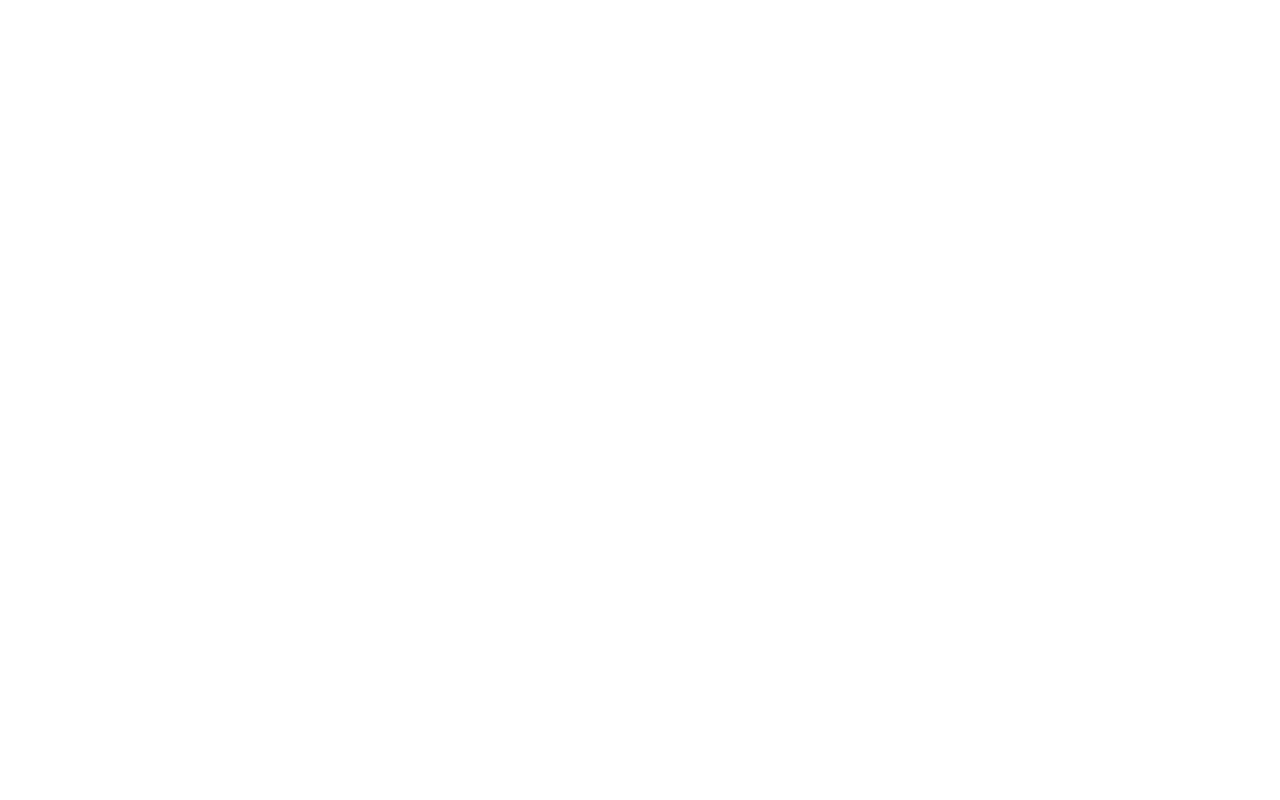
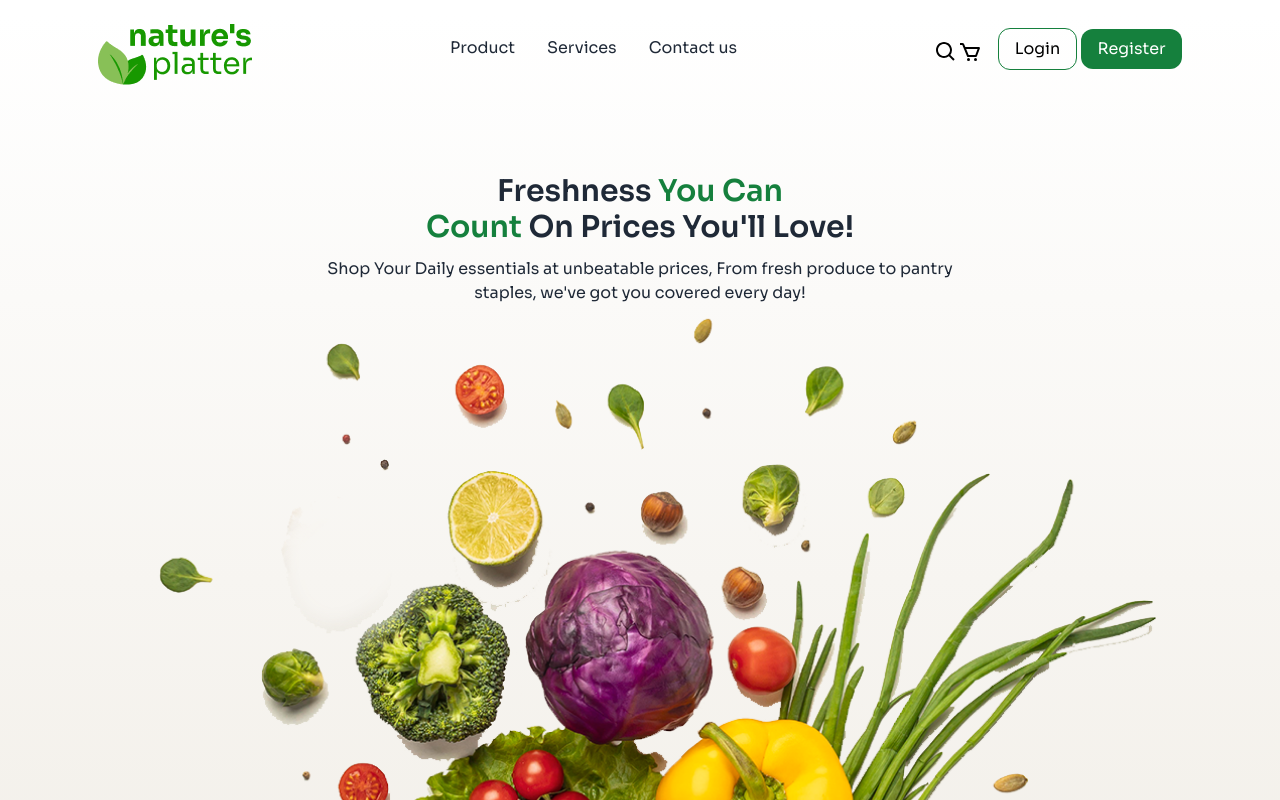
Before and after one commit to sabbirgit5com/assignment3-002, a plain HTML site: page index.html in a window 1280 px wide. Shown: the top 800 px of the page. Drawn offline with nearby package versions, Linux system fonts and the light colour scheme.

Commit message:
added header section

```diff
--- a/index.html
+++ b/index.html
@@ -4,8 +4,68 @@
     <meta charset="UTF-8">
     <meta name="viewport" content="width=device-width, initial-scale=1.0">
     <title>Assignment03-002</title>
+    <link href="https://cdn.jsdelivr.net/npm/daisyui@4.12.23/dist/full.min.css" rel="stylesheet" type="text/css" />
+    <script src="https://cdn.tailwindcss.com"></script>
+    <link rel="preconnect" href="https://fonts.googleapis.com">
+<link rel="preconnect" href="https://fonts.gstatic.com" crossorigin>
+<link href="https://fonts.googleapis.com/css2?family=Sora:wght@100..800&display=swap" rel="stylesheet">
+<style>
+    .sora-font{
+        font-family: "Sora", serif;
+    }
+</style>
 </head>
 <body>
+    <header class="bg-[#EFEBE3] bg-gradient-to-t from-[#EFEBE3] to-white">
+       <nav class="mt-4">
+        <div class="flex justify-around">
+            <div class="mt-2">
+                <img src="Assignment_03_Category_0002/c2-assets/logo-header.png" alt="">
+            </div>
+            <div>
+                <ul class=" flex gap-8 mt-5 sora-font">
+                    <li>Product</li>
+                    <li>Services</li>
+                    <li>Contact us</li>
+                </ul>
+            </div>
+            <div class="flex gap-4 mt-3">
+                <div class="flex mt-3">
+                    <svg xmlns="http://www.w3.org/2000/svg" width="24" height="24" viewBox="0 0 24 24" style="fill: rgba(0, 0, 0, 1);transform: ;msFilter:;"><path d="M10 18a7.952 7.952 0 0 0 4.897-1.688l4.396 4.396 1.414-1.414-4.396-4.396A7.952 7.952 0 0 0 18 10c0-4.411-3.589-8-8-8s-8 3.589-8 8 3.589 8 8 8zm0-14c3.309 0 6 2.691 6 6s-2.691 6-6 6-6-2.691-6-6 2.691-6 6-6z"></path></svg>
+                <svg xmlns="http://www.w3.org/2000/svg" width="24" height="24" viewBox="0 0 24 24" style="fill: rgba(0, 0, 0, 1);transform: ;msFilter:;"><path d="M21.822 7.431A1 1 0 0 0 21 7H7.333L6.179 4.23A1.994 1.994 0 0 0 4.333 3H2v2h2.333l4.744 11.385A1 1 0 0 0 10 17h8c.417 0 .79-.259.937-.648l3-8a1 1 0 0 0-.115-.921zM17.307 15h-6.64l-2.5-6h11.39l-2.25 6z"></path><circle cx="10.5" cy="19.5" r="1.5"></circle><circle cx="17.5" cy="19.5" r="1.5"></circle></svg>
+                </div>
 
+                <div>
+                    <button type="button" class="border border-green-700 px-4 py-2 rounded-xl text-black sora-font">Login</button>
+                    <button class="border border-slate-500 border-none bg-green-700 text-white px-4 py-2 rounded-xl sora-font" type="button">Register</button>
+                </div>
+            </div>
+        </div>
+       </nav>
+       <br>
+       <br>
+       <!-- banner section -->
+        <div class="mt-10 justify-items-center">
+            <!-- banner text -->
+            <div class="text-center">
+                <h1 class="text-3xl font-semibold sora-font mb-3">Freshness <span class="text-green-700">You Can <br> Count </span>On Prices You'll Love!</h1>
+                <p class="sora-font">Shop Your Daily essentials at unbeatable prices, From fresh produce to pantry <br> staples, we've got you covered every day!</p>
+            </div>
+            <!-- banner image  -->
+             <div>
+                <img src="Assignment_03_Category_0002/c2-assets/hero-vegetables.png" alt="">
+             </div>
+        </div>
+    </header>
+    <main>
+        <div>
+
+        </div>
+    </main>
+    <footer>
+        <div>
+
+        </div>
+    </footer>
 </body>
 </html>
--- /dev/null
+++ b/tailwind.config.js
@@ -0,0 +1,8 @@
+/** @type {import('tailwindcss').Config} */
+module.exports = {
+    content: ["./src/**/*.{html,js}"],
+    theme: {
+      extend: {},
+    },
+    plugins: [],
+  }
```
